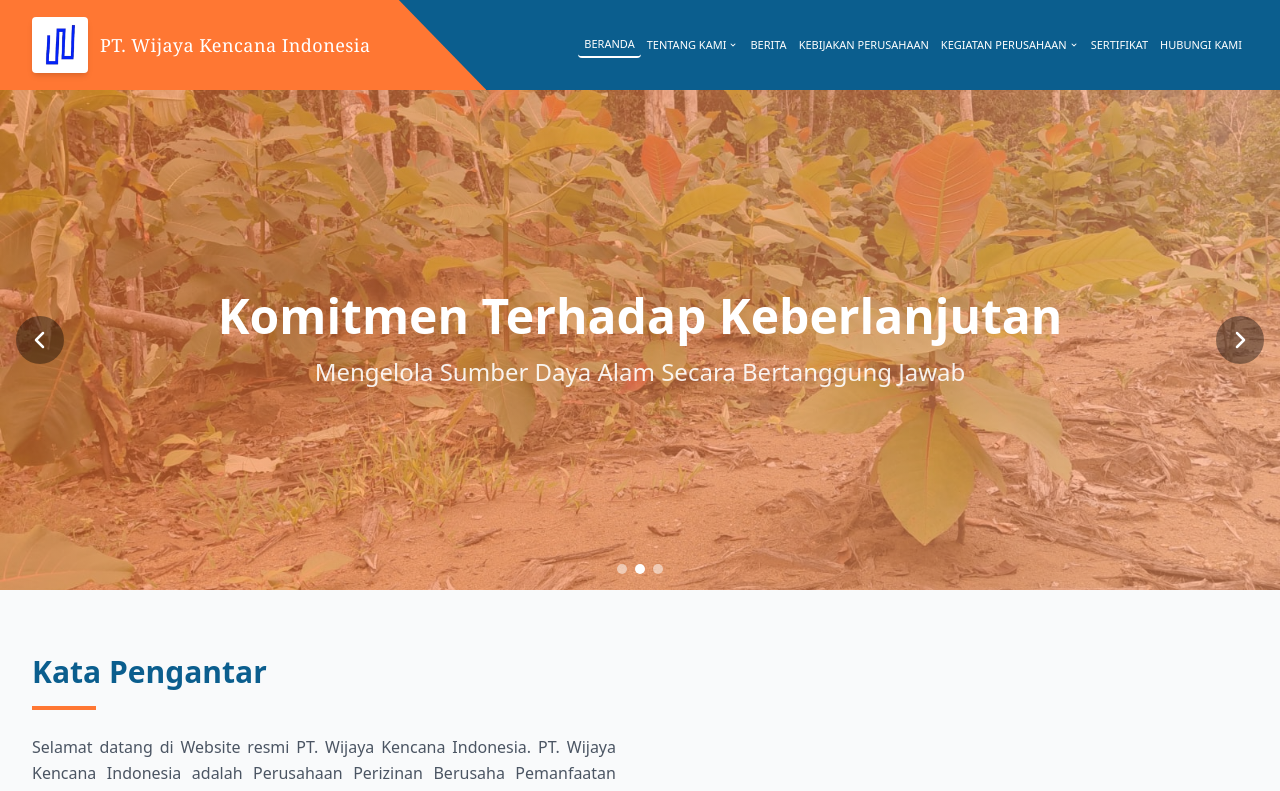
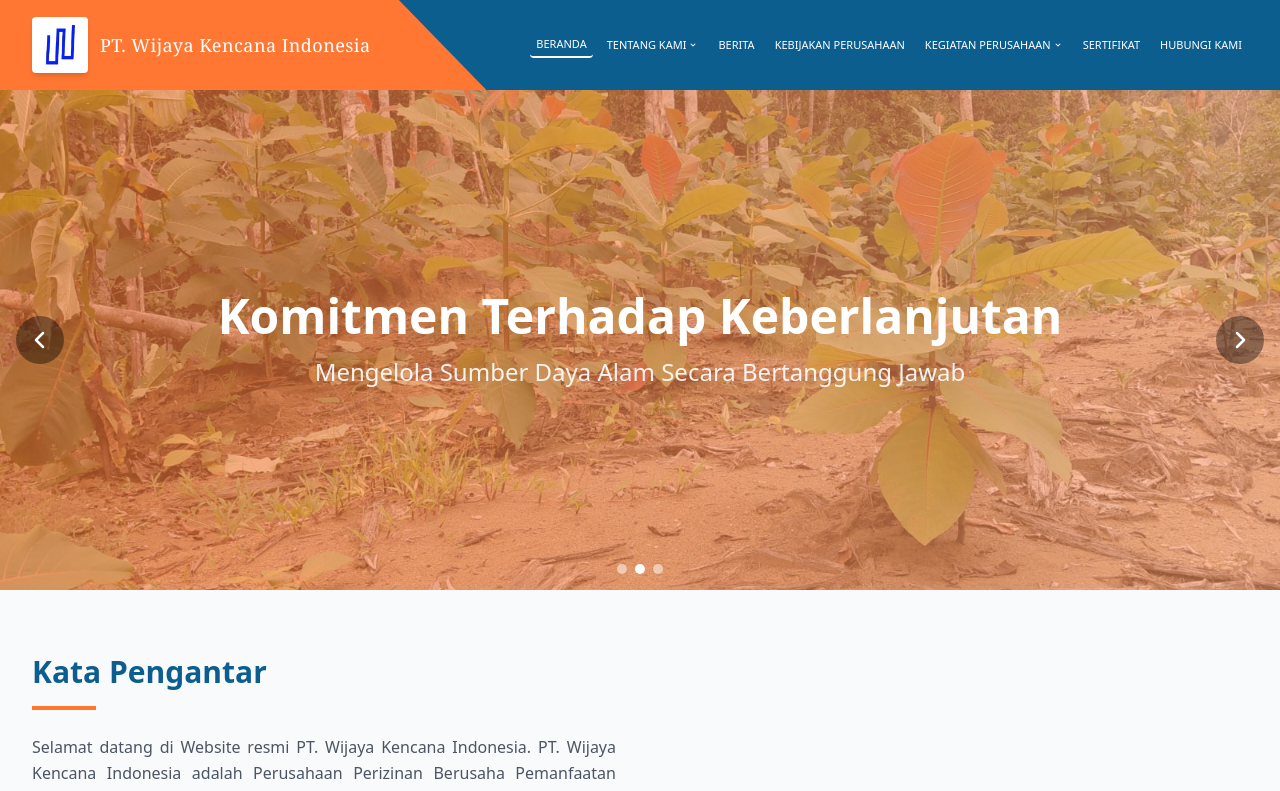
Before and after one commit to ArthaCorporation/WebsiteWKI, a Next.js app: page / in a window 1280 px wide. Shown: the top 791 px of the page. Built offline with nearby package versions, Linux system fonts and the light colour scheme.

Commit message:
Add modest spacing between desktop navbar menu items
Co-authored-by: Vickelsteins August Santoso <Vickel317@users.noreply.github.com>

```diff
--- a/components/Navbar.tsx
+++ b/components/Navbar.tsx
@@ -75,7 +75,7 @@ export default function Navbar() {
           </span>
         </Link>
 
-        <div className="hidden lg:flex items-center justify-end gap-0 min-w-0 pl-4">
+        <div className="hidden lg:flex items-center justify-end gap-1.5 xl:gap-2 2xl:gap-2.5 min-w-0 pl-4">
           <Link href="/" className={navLinkClass('/')}>
             BERANDA
           </Link>
```
